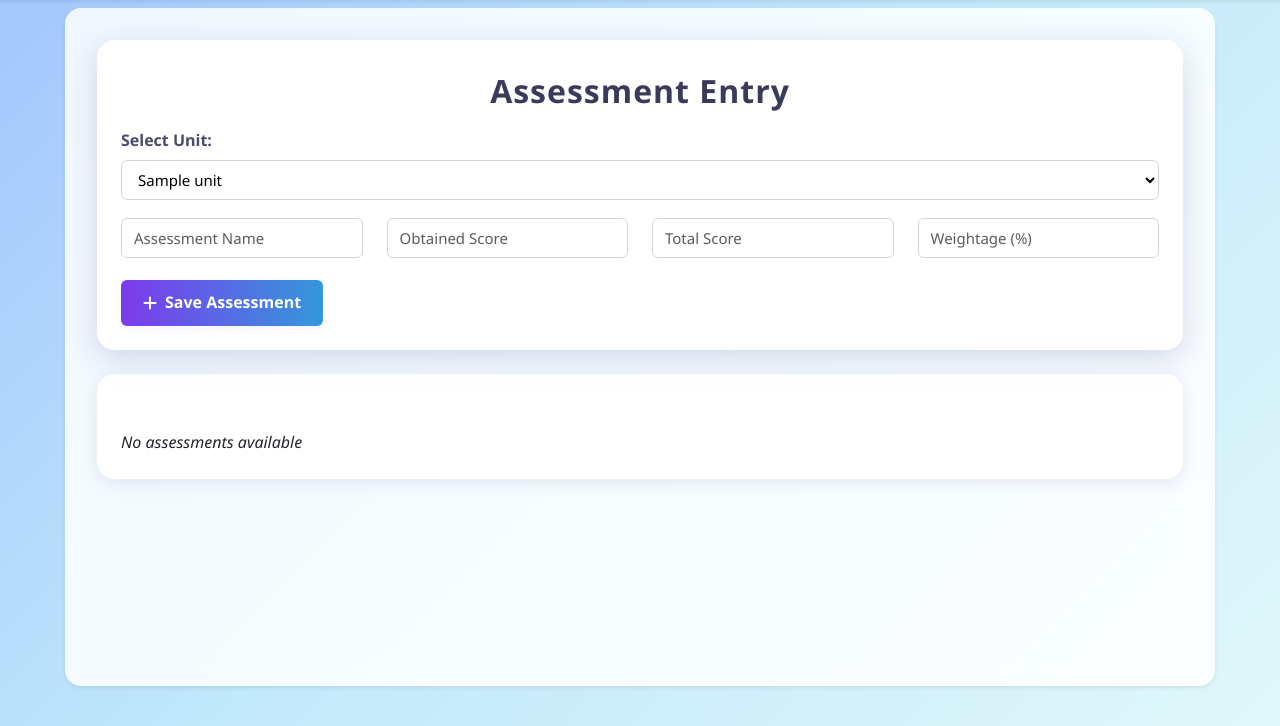
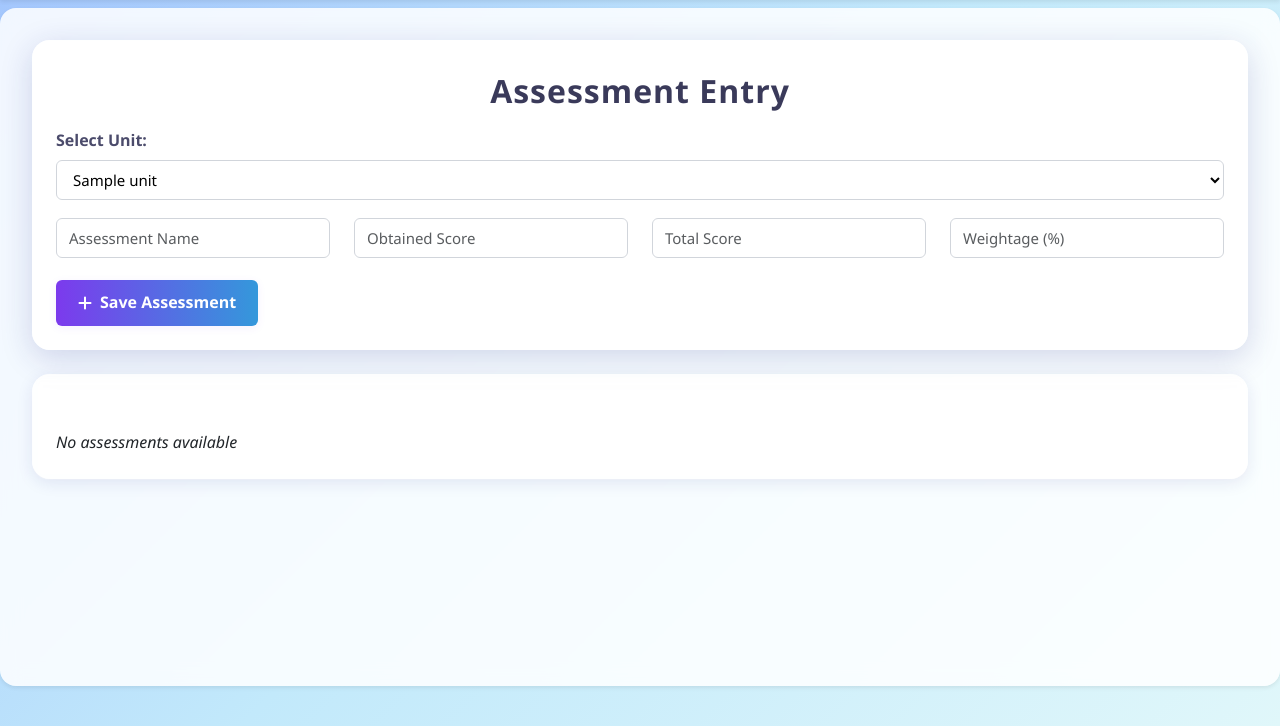
Before and after one commit to tri-tim-m-nguyen/study-plan-application, a Flask app: template app/templates/assessments.html in a window 1280 px wide. Shown: the part 74-800 px from the top of the page. Run offline with Flask 3, Linux system fonts and the light colour scheme; the template is opened without the code that fills it: most values are stand-ins (such as "Sample title", 1, 10 or a date in 2020).

Commit message:
Adjusted assessment page container for consistency with other pages.

```diff
--- a/app/static/assessment.css
+++ b/app/static/assessment.css
@@ -9,7 +9,7 @@
 
 /* Central content wrapper with constrained width and spacing */
 .container {
-  max-width: 1150px;
+  max-width: 1360px;
   margin: 40px auto;
   padding: 2rem;
   background-color: rgba(255, 255, 255, 0.85);
```
